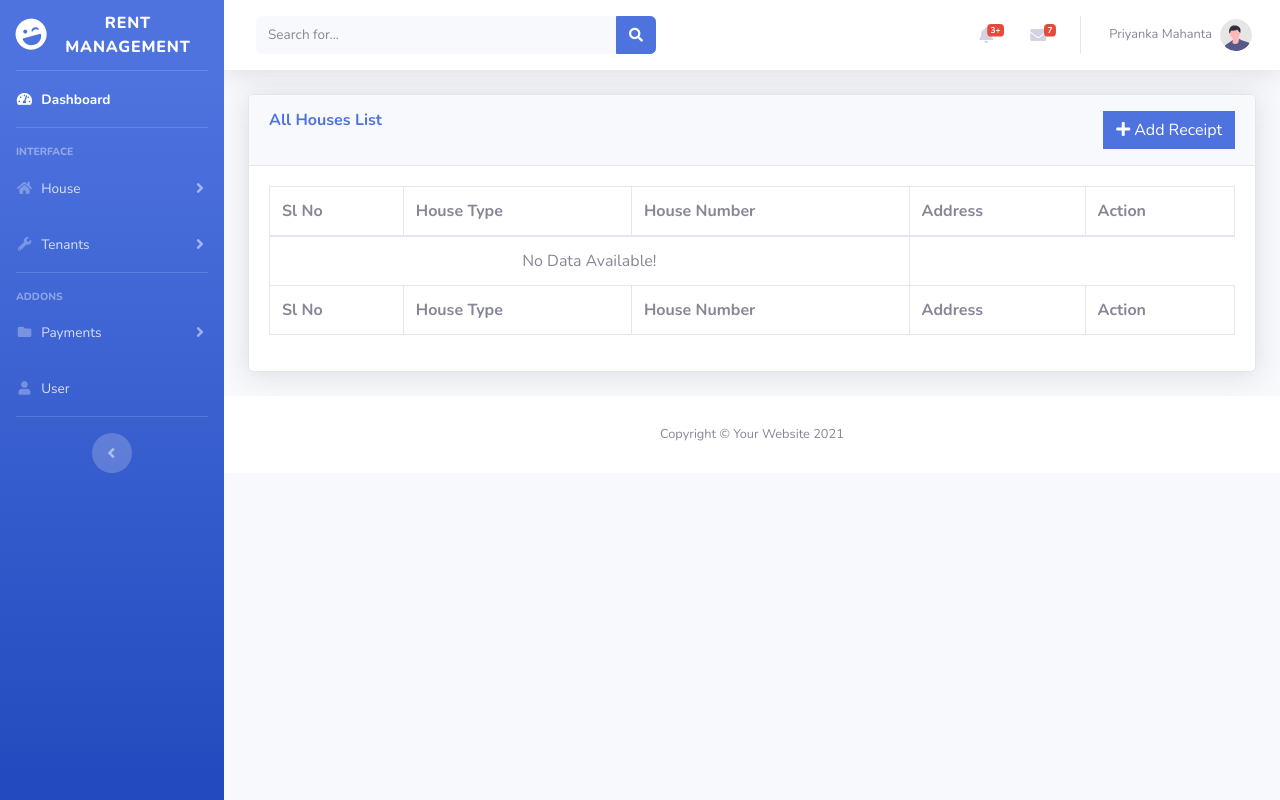
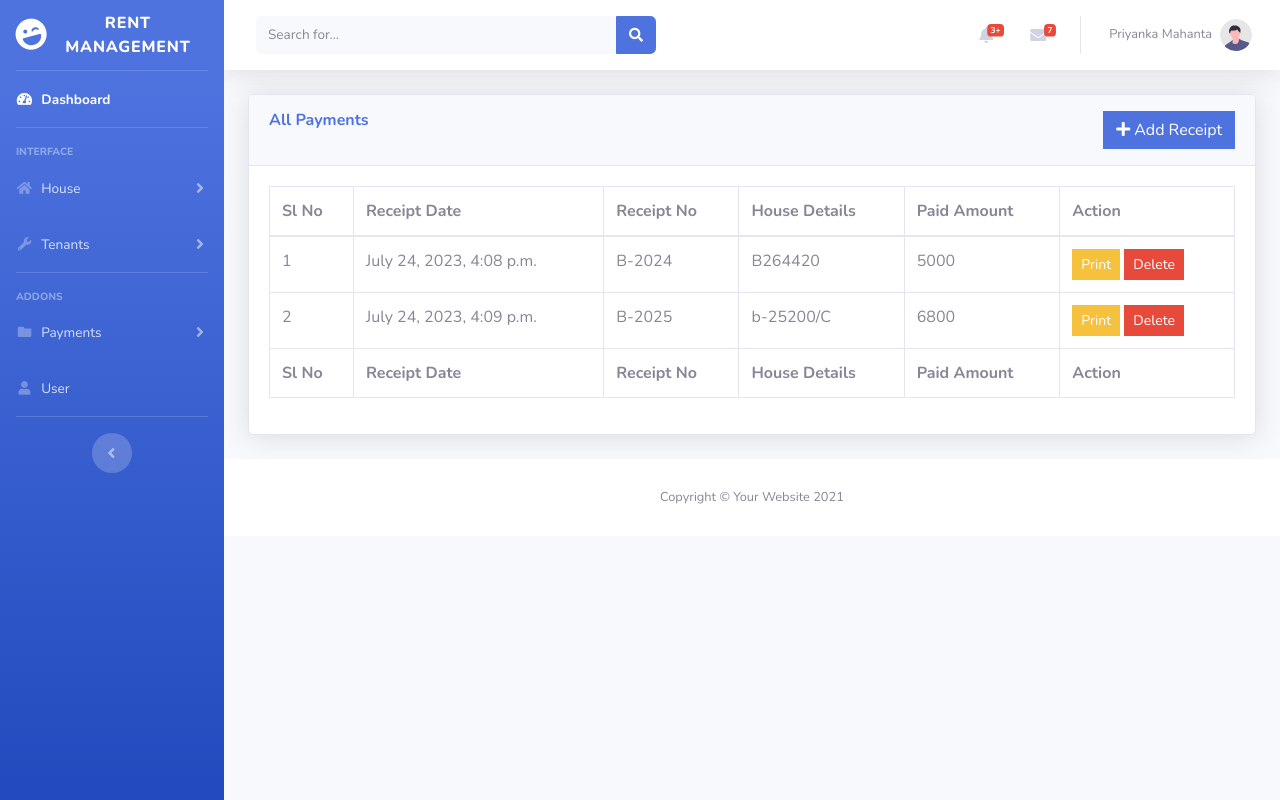
Before and after one commit to Lipi2024/property_management_system, a Django app: page /manage_payments/ in a window 1280 px wide. Run offline with Django 4.2, Linux system fonts and the light colour scheme; data comes from the database, SQL or seed files in the repository; some libraries are stand-ins or nearby versions.

Commit message:
added tenants and payment

```diff
--- a/rent_management/models.py
+++ b/rent_management/models.py
@@ -64,10 +64,9 @@ class Tenants(models.Model):
 
 class Payment(models.Model):
     receipt_no = models.CharField(max_length=20, default='')
-    tenants_details = models.ForeignKey(Tenants, on_delete=models.CASCADE)
+    house_details = models.ForeignKey(House, on_delete=models.CASCADE)
     paid_amount = models.IntegerField(default=0)
     paid_date = models.DateTimeField(auto_now_add=True)
-    outstanding = models.IntegerField(default=0)
 
     def __str__(self):
         return self.receipt_no
--- a/rent_management/templates/rent/base/base.html
+++ b/rent_management/templates/rent/base/base.html
@@ -86,7 +86,6 @@
                     <div class="bg-white py-2 collapse-inner rounded">
                         <a class="collapse-item" href="/manage_tenants">Manage Tenants</a>
                         <a class="collapse-item" href="/tenants">Tenants</a>
-                        <a class="collapse-item" href="/terminating">terminating</a>
                     </div>
                 </div>
             </li>
--- a/rent_management/templates/rent/payments/manage_payments.html
+++ b/rent_management/templates/rent/payments/manage_payments.html
@@ -10,7 +10,7 @@
         <div class="card-header py-3">
             <div class="row">
                 <div class="col-lg-8">
-                    <h6 class="m-0 font-weight-bold text-primary">All Houses List</h6>
+                    <h6 class="m-0 font-weight-bold text-primary">All Payments</h6>
                 </div>
                 <div class="col-lg-4 text-right">
                     <button type="button" class="btn btn-primary rounded-0" data-toggle="modal"
@@ -27,41 +27,44 @@
                     <thead>
                     <tr>
                         <th>Sl No</th>
-                        <th>House Type</th>
-                        <th>House Number</th>
-                        <th>Address</th>
+                        <th>Receipt Date</th>
+                        <th>Receipt No</th>
+                        <th>House Details</th>
+                        <th>Paid Amount</th>
                         <th>Action</th>
                     </tr>
                     </thead>
                     <tfoot>
                     <tr>
                         <th>Sl No</th>
-                        <th>House Type</th>
-                        <th>House Number</th>
-                        <th>Address</th>
+                        <th>Receipt Date</th>
+                        <th>Receipt No</th>
+                        <th>House Details</th>
+                        <th>Paid Amount</th>
                         <th>Action</th>
                     </tr>
                     </tfoot>
                     <tbody>
 
-                    {% if not houses %}
+                    {% if not payments %}
                     <tr>
                         <td colspan="3" class="text-center">No Data Available!</td>
                     </tr>
                     {% else %}
-                    {% for i in houses %}
+                    {% for i in payments %}
                     <tr>
                         <td>{{ forloop.counter }}</td>
-                        <td>{{i.type.type}}</td>
-                        <td>{{i.number}}</td>
-                        <td>{{i.address}}</td>
+                        <td>{{ i.paid_date }}</td>
+                        <td>{{i.receipt_no}}</td>
+                        <td>{{i.house_details}}</td>
+                        <td>{{i.paid_amount}}</td>
                         <td>
                             <button class="btn btn-sm btn-warning rounded-0" data-toggle="modal"
-                                    data-target="#infoModal{{i.id}}">Info
+                                    data-target="#infoModal{{i.id}}">Print
                             </button>
-                            <button class="btn btn-sm btn-success rounded-0" data-toggle="modal"
-                                    data-target="#editModal{{i.id}}">Edit
-                            </button>
+                            <a href="/manage_payments/delete/{{i.id}}" class="btn btn-sm btn-danger rounded-0" >
+                                Delete
+                            </a>
                         </td>
                     </tr>
                     {% endfor %}
@@ -83,7 +86,7 @@
     <div class="modal-dialog" role="document">
         <div class="modal-content">
             <div class="modal-header">
-                <h5 class="modal-title" id="exampleModalLabel">Add House Details</h5>
+                <h5 class="modal-title" id="exampleModalLabel">Add Payments</h5>
                 <button type="button" class="close" data-dismiss="modal" aria-label="Close">
                     <span aria-hidden="true">&times;</span>
                 </button>
@@ -92,31 +95,22 @@
                 <form action="" method="post" enctype="multipart/form-data">
                     {% csrf_token %}
                     <div class="form-group">
-                        <label for="houseType">House Number</label>
-                        <input type="text" name="house_number" class="form-control rounded-0" id="houseType"
+                        <label for="houseType">Receipt Number</label>
+                        <input type="text" name="receipt_number" class="form-control rounded-0" id="houseType"
                                placeholder="Ex: B24501">
                     </div>
                     <div class="form-group">
-                        <label for="houseType">Name(Optional)</label>
-                        <input type="text" name="house_name" class="form-control rounded-0" id="houseName"
-                               placeholder="Ex: Bharat Nivash">
-                    </div>
-                    <div class="form-group">
-                        <label for="selectHouseType">Select House Type:</label>
-                        <select class="form-control rounded-0" id="selectHouseType" name="house_type">
-                            {% for type in house_type %}
-                                <option value="{{type.id}}">{{type.type}}</option>
+                        <label for="selectHouseType">Select Tenants:</label>
+                        <select class="form-control rounded-0" id="selectHouseType" name="house_number">
+                            {% for i in houses %}
+                                <option value="{{i.id}}">{{i.number}}</option>
                             {% endfor %}
                         </select>
                     </div>
                     <div class="form-group">
-                        <label for="rentalAmount">Rental Amount(Monthly)</label>
-                        <input type="text" name="monthly_amount" class="form-control rounded-0" id="rentalAmount"
+                        <label for="paid_amount">Rental Amount(Monthly)</label>
+                        <input type="text" name="monthly_amount" class="form-control rounded-0" id="paid_amount"
                                placeholder="Ex: 20,000">
-                    </div>
-                    <div class="form-group">
-                      <label for="comment">Address:</label>
-                      <textarea class="form-control" name="address" rows="4" id="comment"></textarea>
                     </div>
                     <div class="modal-footer">
                         <button type="button" class="btn btn-secondary" data-dismiss="modal">Close</button>
--- a/rent_management/urls.py
+++ b/rent_management/urls.py
@@ -14,10 +14,12 @@ urlpatterns = [
 
     # MANAGE PAYMENTS
     path("manage_payments/", views.manage_payments, name="manage_payments"),
+    path("manage_payments/delete/<int:pk>", views.delete_payments, name="delete_payments"),
 
 
     # MANAGE USERS
     path("user/", views.users, name="user"),
+    path("tenants/", views.tenants, name="tenants"),
 
     # manage tenants
     path("manage_tenants/", views.manage_tenants, name="menge_tenants"),
--- a/rent_management/views/manage_payments.py
+++ b/rent_management/views/manage_payments.py
@@ -4,4 +4,27 @@ from rent_management.models import *
 
 
 def manage_payments(request):
-    return render(request, "rent/payments/manage_payments.html")
+    if request.method == 'POST':
+        receipt_no = request.POST.get('receipt_number')
+        house_number = request.POST.get('house_number')
+        amount_paid = request.POST.get('monthly_amount')
+
+        house_number_instance = House.objects.filter(id=house_number).first()
+        add_payment_detail = Payment.objects.create(receipt_no=receipt_no, house_details=house_number_instance,
+                                                    paid_amount=amount_paid)
+        add_payment_detail.save()
+        return redirect('/manage_payments')
+
+    house_list = House.objects.all()
+    payment_list = Payment.objects.all()
+    context = {
+        'houses': house_list,
+        'payments': payment_list,
+    }
+    return render(request, "rent/payments/manage_payments.html", context)
+
+
+def delete_payments(request, pk):
+    payment_remove = Payment.objects.filter(id=pk)
+    payment_remove.delete()
+    return redirect('/manage_payments')
```
Also changed, not shown: rent_management/templates/rent/tenants/tenants.html (added, +62 -0 lines), rent_management/views/tenants.py (+10 -0 lines), db.sqlite3, rent_management/migrations/0009_remove_payment_outstanding_alter_user_mobile_number.py (added), rent_management/migrations/0010_remove_payment_tenants_details_payment_house_details.py (added).
